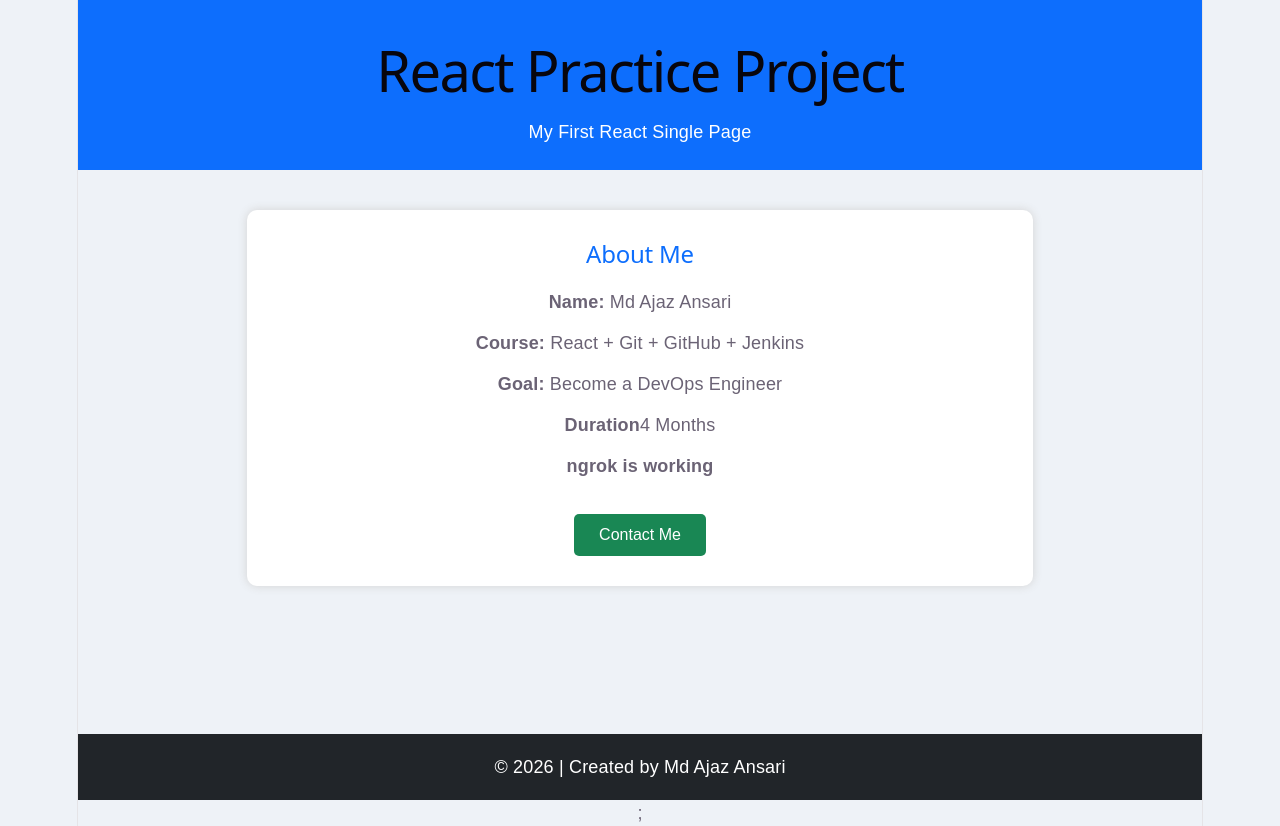
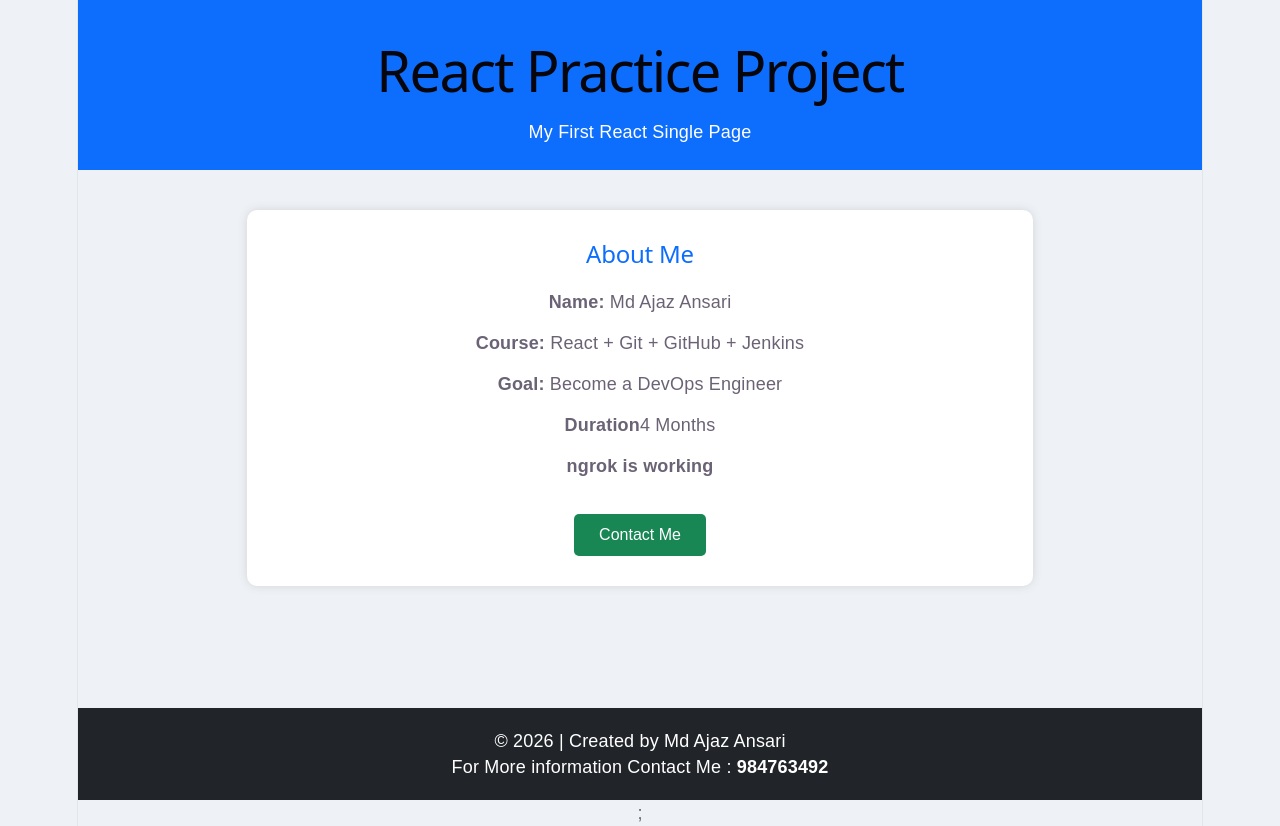
Before and after one commit to mdajazansari64-arch/React-Template, a React (Vite) app: page / in a window 1280 px wide. Built offline with nearby package versions, Linux system fonts and the light colour scheme.

Commit message:
Adding Someyhing in Footer

```diff
--- a/src/Temp.jsx
+++ b/src/Temp.jsx
@@ -23,6 +23,7 @@ function Temp() {
 
             <footer className="footer">
                 <p>© 2026 | Created by Md Ajaz Ansari</p>
+                <p>For More information Contact Me : <strong>984763492</strong></p>
             </footer>
 
         </div>
```
